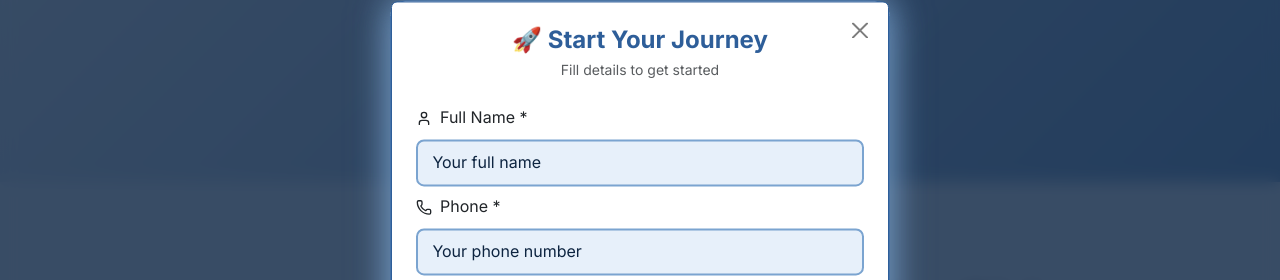
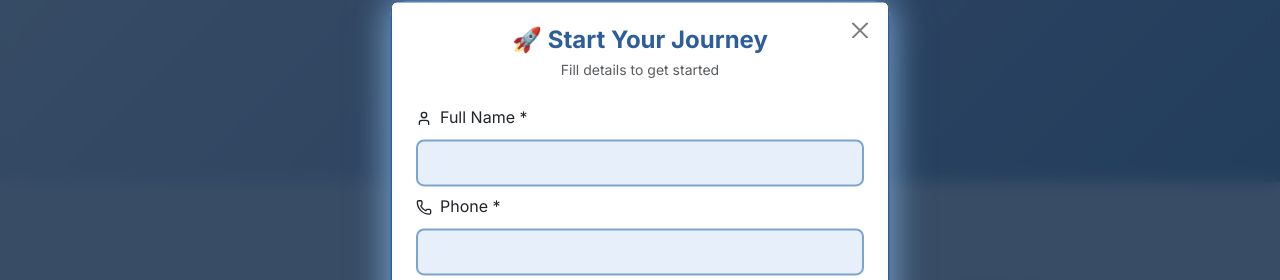
Before and after one commit to Nisha-giri/Nisha-giri-, a plain HTML site: page index.html in a window 1280 px wide. Both pictures are taken after a click on the button "📲 Connect on WhatsApp". Shown: the part 130-410 px from the top of the page. Drawn offline with nearby package versions, Linux system fonts and the light colour scheme.

Commit message:
Update index.html

```diff
--- a/index.html
+++ b/index.html
@@ -431,7 +431,7 @@
                         <label class="form-label d-flex align-items-center gap-2">
                             <i data-lucide="user" style="width:16px;"></i> Full Name *
                         </label>
-                        <input id="inp_name" type="text" class="form-control" required value="Your full name">
+                        <input id="inp_name" type="text" class="form-control" required value="">
                     </div>
 
                     <!-- PHONE -->
@@ -439,7 +439,7 @@
                         <label class="form-label d-flex align-items-center gap-2">
                             <i data-lucide="phone" style="width:16px;"></i> Phone *
                         </label>
-                        <input id="inp_phone" type="tel" class="form-control" required maxlength="10" value="Your phone number">
+                        <input id="inp_phone" type="tel" class="form-control" required maxlength="10" value="">
                     </div>
 
                     <!-- AGE -->
@@ -447,7 +447,7 @@
                         <label class="form-label d-flex align-items-center gap-2">
                             <i data-lucide="calendar" style="width:16px;"></i> Age *
                         </label>
-                        <input id="inp_age" type="number" class="form-control" required min="15" max="65" value="Your age">
+                        <input id="inp_age" type="number" class="form-control" required min="15" max="65" value="">
                     </div>
 
                     <!-- GENDER -->
```
